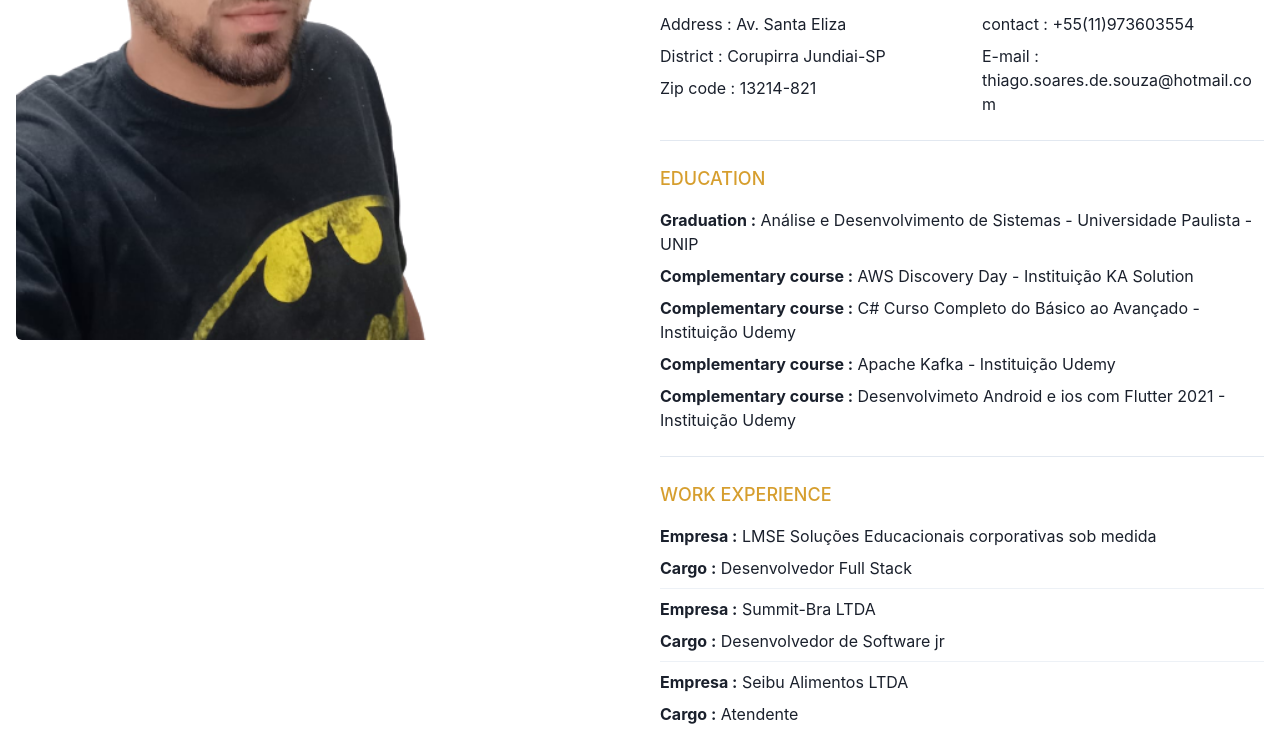
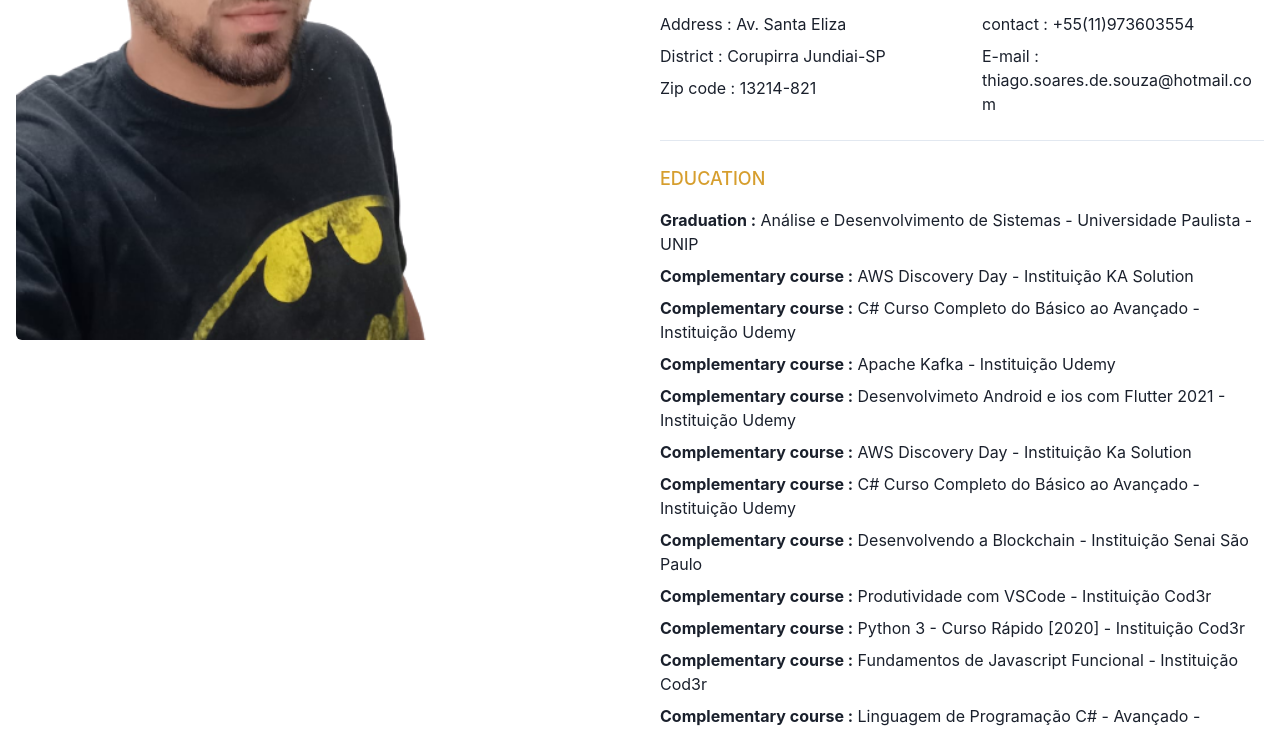
Before and after one commit to DevThiagoSouza/my_portfolio, a React (Create React App) app: page / in a window 1280 px wide. Shown: the part 2000-2731 px from the top of the page. Built offline with nearby package versions, Linux system fonts and the light colour scheme.

Commit message:
curriculo atualizado

```diff
--- a/src/page/curriculum.tsx
+++ b/src/page/curriculum.tsx
@@ -139,6 +139,66 @@ export default function Curriculum() {
                   Desenvolvimeto Android e ios com Flutter 2021 - Instituição
                   Udemy
                 </ListItem>
+                <ListItem>
+                  <Text as={"span"} fontWeight={"bold"}>
+                    Complementary course :
+                  </Text>{" "}
+                  AWS Discovery Day - Instituição Ka Solution
+                </ListItem>
+                <ListItem>
+                  <Text as={"span"} fontWeight={"bold"}>
+                    Complementary course :
+                  </Text>{" "}
+                  C# Curso Completo do Básico ao Avançado - Instituição Udemy
+                </ListItem>
+                <ListItem>
+                  <Text as={"span"} fontWeight={"bold"}>
+                    Complementary course :
+                  </Text>{" "}
+                  Desenvolvendo a Blockchain - Instituição Senai São Paulo
+                </ListItem>
+                <ListItem>
+                  <Text as={"span"} fontWeight={"bold"}>
+                    Complementary course :
+                  </Text>{" "}
+                  Produtividade com VSCode - Instituição Cod3r
+                </ListItem>
+                <ListItem>
+                  <Text as={"span"} fontWeight={"bold"}>
+                    Complementary course :
+                  </Text>{" "}
+                  Python 3 - Curso Rápido [2020] - Instituição Cod3r
+                </ListItem>
+                <ListItem>
+                  <Text as={"span"} fontWeight={"bold"}>
+                    Complementary course :
+                  </Text>{" "}
+                  Fundamentos de Javascript Funcional - Instituição Cod3r
+                </ListItem>
+                <ListItem>
+                  <Text as={"span"} fontWeight={"bold"}>
+                    Complementary course :
+                  </Text>{" "}
+                  Linguagem de Programação C# - Avançado - Instituição Fundação Bradesco
+                </ListItem>
+                <ListItem>
+                  <Text as={"span"} fontWeight={"bold"}>
+                    Complementary course :
+                  </Text>{" "}
+                  Bootcamp: IA Generativa com AWS - Instituição Trybe
+                </ListItem>
+                <ListItem>
+                  <Text as={"span"} fontWeight={"bold"}>
+                    Complementary course :
+                  </Text>{" "}
+                  Cybersecurity - Instituição Fiap
+                </ListItem>
+                <ListItem>
+                  <Text as={"span"} fontWeight={"bold"}>
+                    Complementary course :
+                  </Text>{" "}
+                  Cloud Fudamentals, Administration and Solution Architect - Instituição Fiap
+                </ListItem>
               </List>
             </Box>
 
--- a/src/page/navbar.tsx
+++ b/src/page/navbar.tsx
@@ -123,7 +123,7 @@ export default function Nav() {
                 <MenuItem as={Link} href="#curriculum">My curriculum</MenuItem>
                 <MenuItem
                   as={Link}
-                  href="https://drive.google.com/file/d/15vGK_DYOaSWeLR6iWkZdrrW4VumiL_h1/view?usp=sharing"
+                  href="https://drive.google.com/file/d/1evMy69hTLzMLXxZ2kxIEn6g7pawANAeF/view?usp=sharing"
                   download
                 >
                   My curriculum in PDF
```
